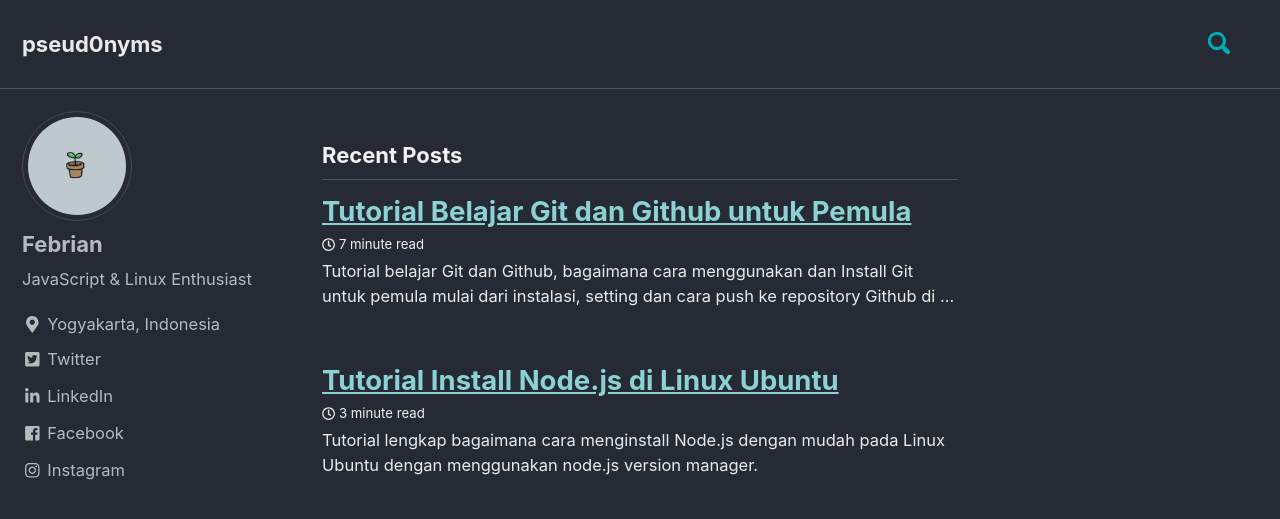
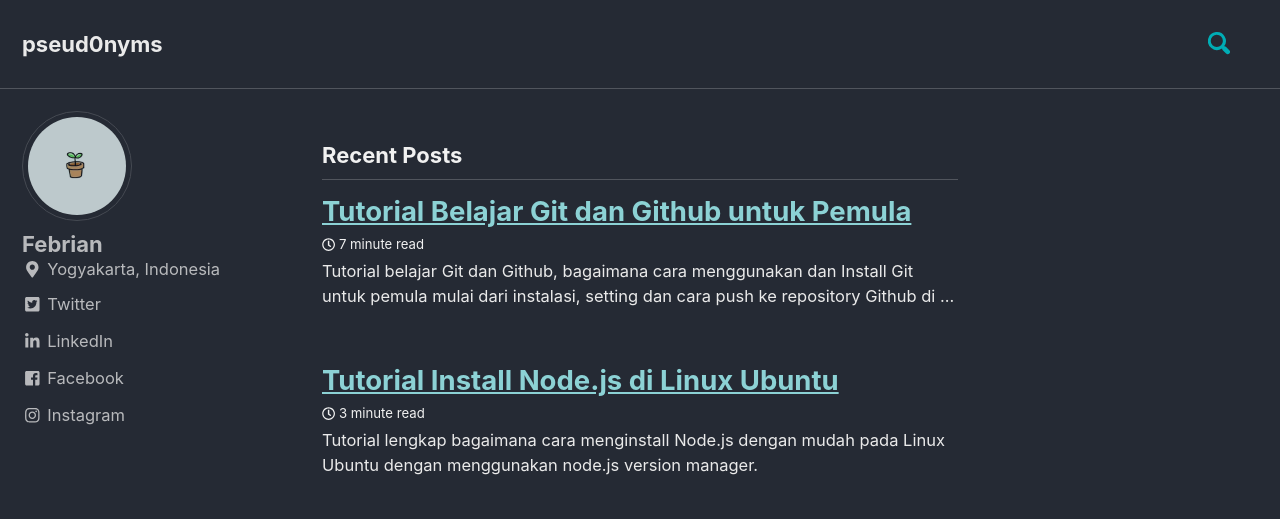
Before and after one commit to maineswai/blog, a Jekyll site: the page built from index.html, in a window 1280 px wide and 900 px high. Shown: the top 519 px of the window. Built offline with Jekyll 4.4.1, drawn with Linux system fonts in a browser that asks for light colours; cached includes are drawn as plain includes; the list of posts is cut into pages by our own code.

Commit message:
Update _config.yml

```diff
--- a/_config.yml
+++ b/_config.yml
@@ -111,7 +111,7 @@ analytics:
 author:
   name             : "Febrian"
   avatar           : /assets/images/profile.jpg # path of avatar image, e.g. "/assets/images/bio-photo.jpg"
-  bio              : "JavaScript & Linux Enthusiast"
+  bio              : #"JavaScript & Linux Enthusiast"
   location         : "Yogyakarta, Indonesia"
   email            : #"solihinfebrian0@gmail.com"
   links:
```
